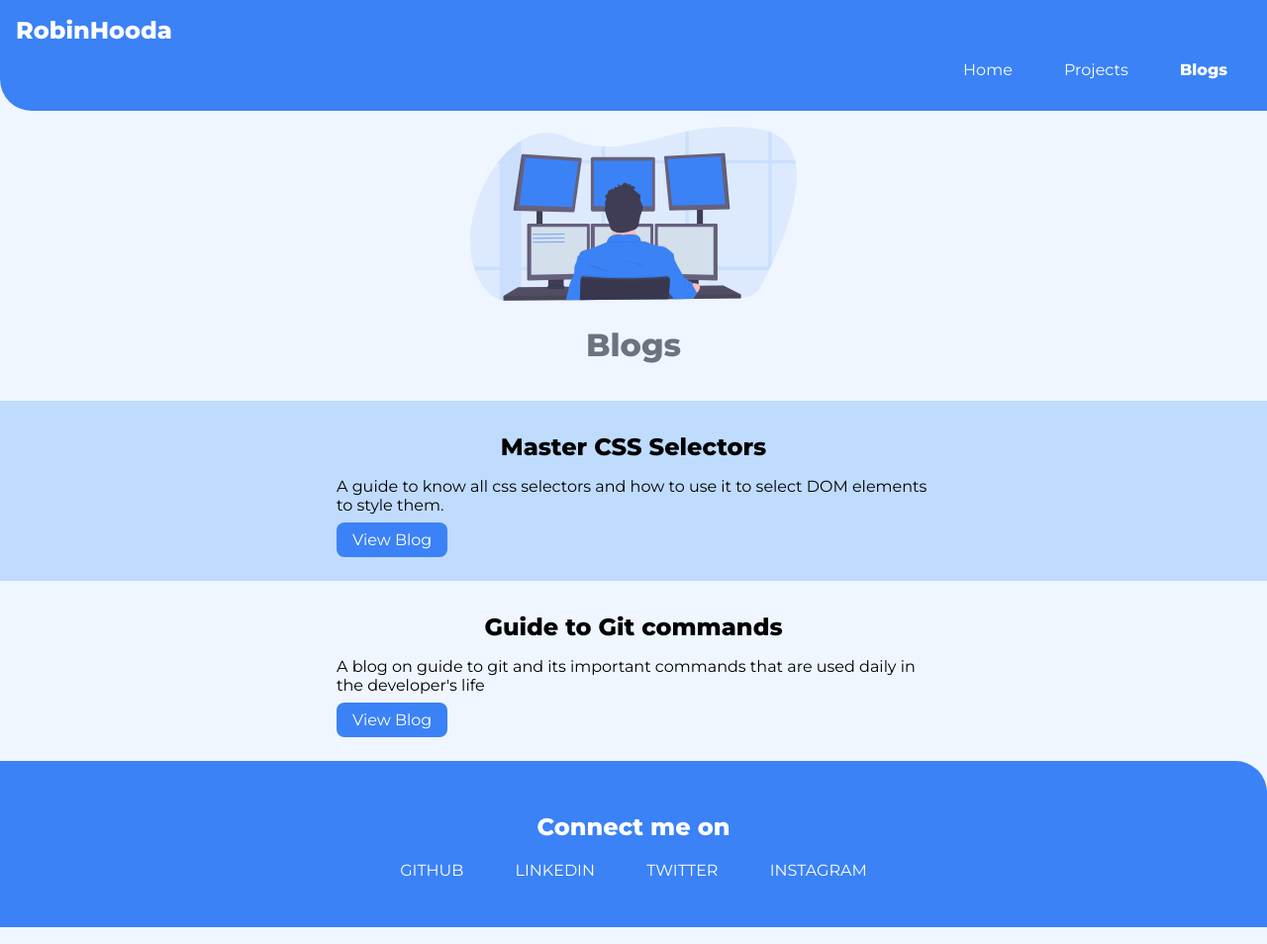
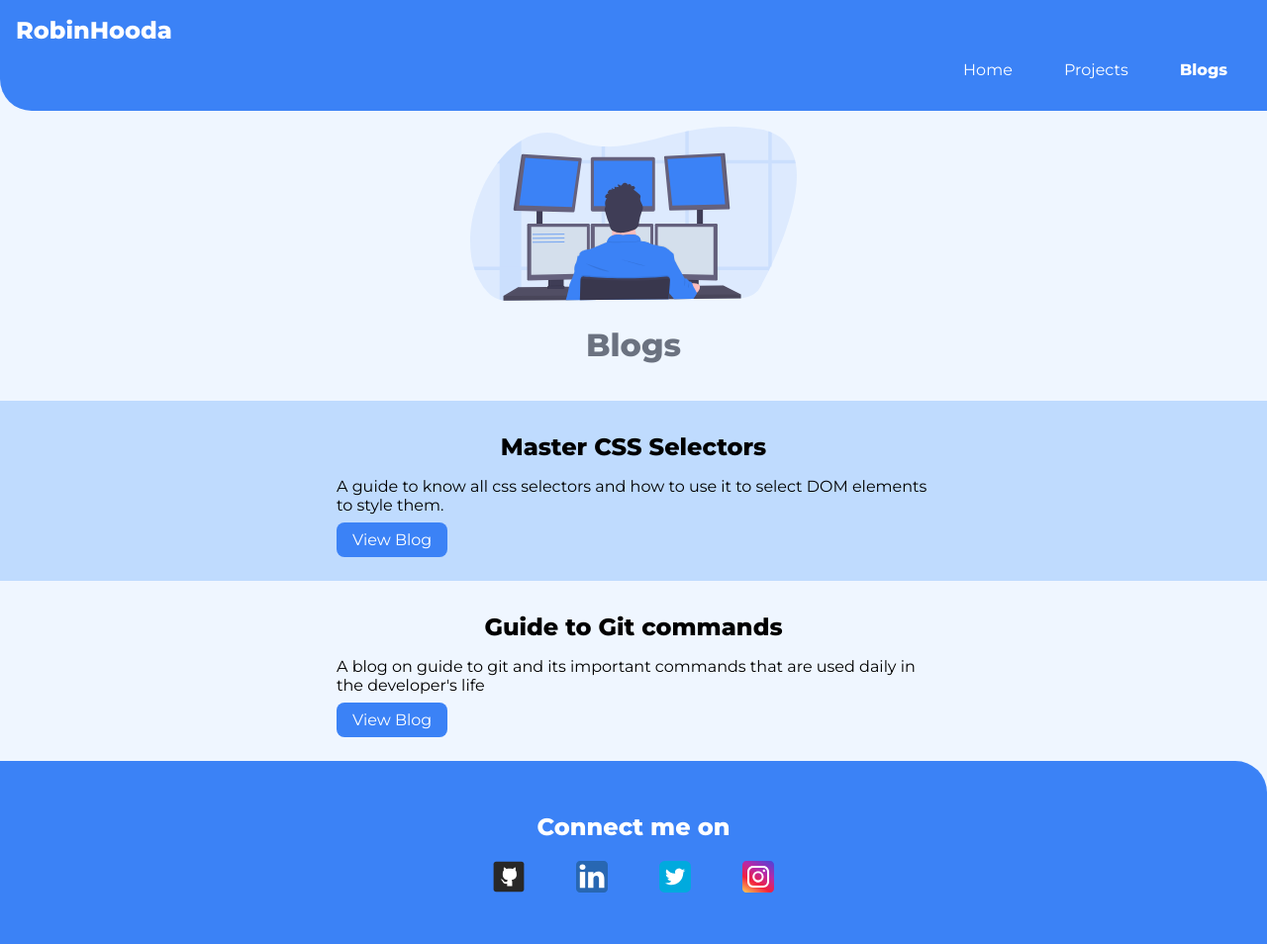
Before and after one commit to robinhooda/Portfolio, a plain HTML site: page pages/blogs.html in a window 1280 px wide. Shown: the whole page at 99% size. Drawn offline with Linux system fonts and the light colour scheme.

Commit message:
Replaced social icons instead of text

```diff
--- a/pages/blogs.html
+++ b/pages/blogs.html
@@ -59,10 +59,26 @@
         <section class="section">
             <h2 class="heading">Connect me on</h2>
             <ul class="un-bulleted-list inline-lists ">
-                <li><a class="links" href="https://github.com/robinhooda">GITHUB</a> </li>
-                <li><a class="links" href="https://www.linkedin.com/in/robin-hooda-384835120/">LINKEDIN</a> </li>
-                <li><a class="links" href="https://twitter.com/robinho19485494">TWITTER</a> </li>
-                <li><a class="links" href="https://www.instagram.com/robinh.dev">INSTAGRAM</a> </li>
+                <li>
+                    <a class="links social-icons" href="https://github.com/robinhooda">
+                        <img src="../images/icons/github.svg" alt="github">
+                    </a>
+                </li>
+                <li>
+                    <a class="links social-icons" href="https://www.linkedin.com/in/robin-hooda-384835120/">
+                        <img src="../images/icons/linkedin.svg" alt="linkedin">
+                    </a>
+                </li>
+                <li>
+                    <a class="links social-icons" href="https://twitter.com/robinho19485494">
+                        <img src="../images/icons/twitter.svg" alt="twitter">
+                    </a>
+                </li>
+                <li>
+                    <a class="links social-icons" href="https://www.instagram.com/robinh.dev">
+                        <img src="../images/icons/instagram.svg" alt="instagram">
+                    </a>
+                </li>
             </ul>
         </section>
     </footer>
--- a/styles.css
+++ b/styles.css
@@ -122,3 +122,7 @@ a {
     text-align: center;
     padding: 0rem;
 }
+
+.social-icons img{
+    height: 2rem;
+}
```
Also changed, not shown: index.html (+20 -4 lines), pages/projects.html (+20 -4 lines), images/icons/github.svg (added), images/icons/instagram.svg (added), images/icons/linkedin.svg (added), images/icons/twitter.svg (added).
